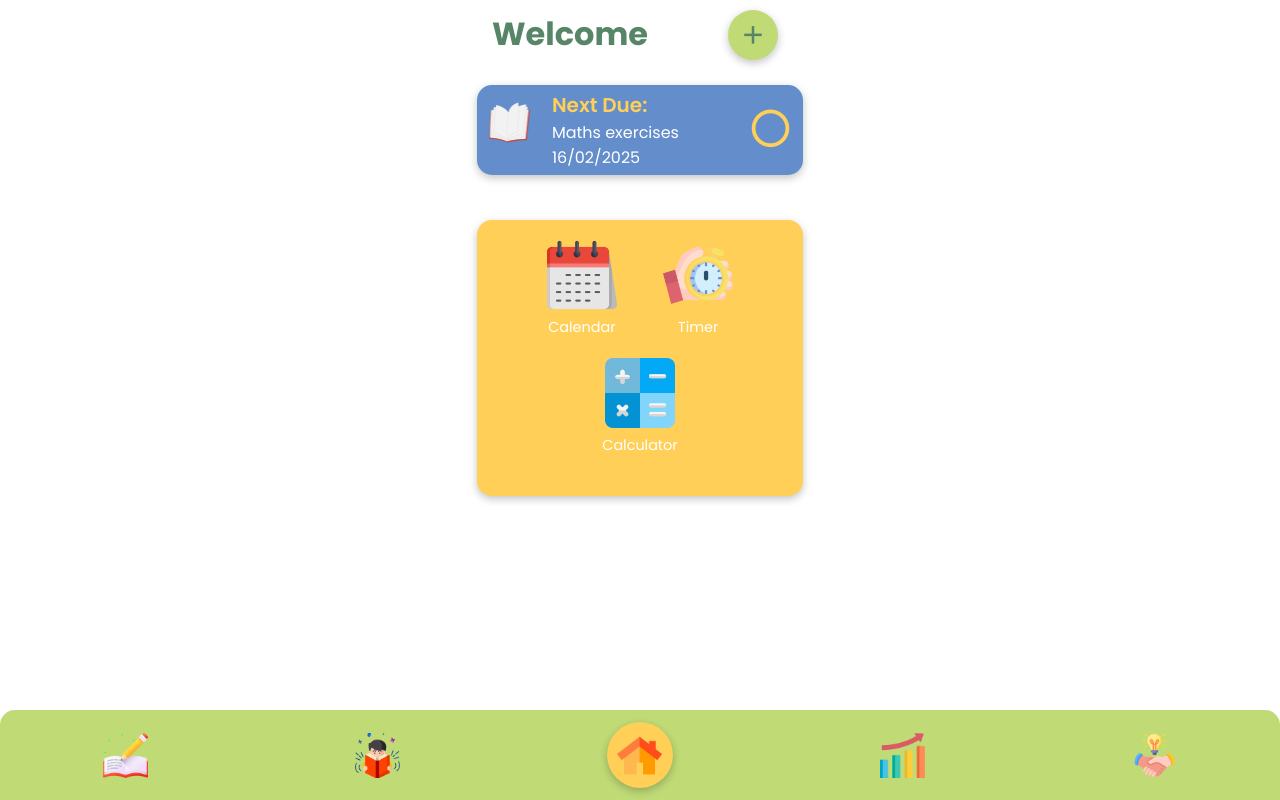
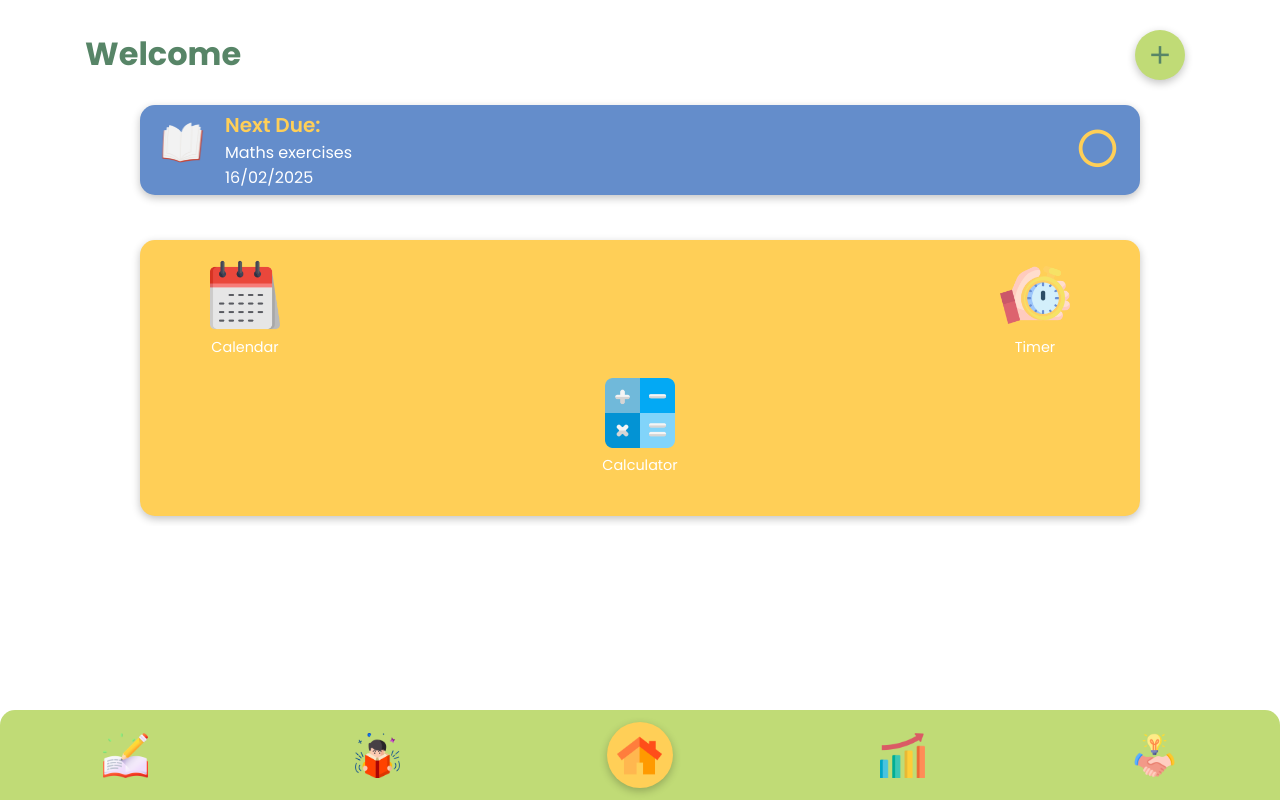
Before and after one commit to manong02/Eureka-React, a React (Vite) app: page / in a window 1280 px wide. Built offline with nearby package versions, Linux system fonts and the light colour scheme; a web font is replaced by a local one.

Commit message:
layout css style changed

```diff
--- a/src/pages/Dashboard/Dashboard.css
+++ b/src/pages/Dashboard/Dashboard.css
@@ -3,9 +3,12 @@
   flex-direction: column;
   align-items: center;
   justify-content: center;
-  padding-bottom: 50px;
+  /* padding-bottom: 50px; */
   height: 100%;
   width: 100%;
+  max-width: 1200px;
+  padding: 0 20px; /* Add padding to the sides */
+  margin: 0 auto; /* Center the container */
   overflow-y: auto;
   box-sizing: border-box;
   overflow-x: hidden;
@@ -16,13 +19,13 @@
   box-shadow: var(--shadow);
   border-radius: 15px;
   width: 100%;
-  max-width: 600px;
+  max-width: 1000px;
   height: 90px;
   display: flex;
   align-items: center;
   justify-content: space-between;
-  padding: 10px;
-  margin: 25px;
+  padding: 10px 20px; /* Adjust padding */
+  margin: 25px auto; /* Center horizontally */
 }
 
 .next_due_container .logo {
@@ -68,7 +71,7 @@
 .utilities_container {
   margin-top: 20px;
   width: 100%;
-  max-width: 600px;
+  max-width: 1000px;
   background-color: var(--accent);
   border-radius: 15px;
   box-shadow: var(--shadow);
@@ -106,3 +109,14 @@
   justify-content: center;
   padding-bottom: 20px;
 }
+
+/* Media Queries */
+@media (max-width: 768px) {
+
+
+}
+
+@media (max-width: 480px) {
+
+
+}
--- a/src/pages/HomeworkPage/HomeworkPage.css
+++ b/src/pages/HomeworkPage/HomeworkPage.css
@@ -20,7 +20,7 @@
     justify-content: flex-start;
     flex-direction: column;
     width: 100%; /* Adjust width for responsiveness */
-    max-width: 600px;
+    max-width: 1000px;
     max-height: 390px;
     overflow-y: auto;
     overflow-x: hidden;
--- a/src/styles/styles.css
+++ b/src/styles/styles.css
@@ -1,4 +1,20 @@
 @import url('https://fonts.googleapis.com/css2?family=Parkinsans:wght@300..800&family=Poppins:ital,wght@0,100;0,200;0,300;0,400;0,500;0,600;0,700;0,800;0,900;1,100;1,200;1,300;1,400;1,500;1,600;1,700;1,800;1,900&display=swap');
+
+html, body, #root, .App {
+    height: 100%;
+    width: 100%;
+    margin: 0;
+    padding: 0;
+    box-sizing: border-box;
+  }
+
+  .App {
+    display: flex;
+    flex-direction: column;
+    min-height: 100%;
+  }
+
+
 
 :root {
     --primary: #c0db76;
@@ -20,3 +36,20 @@ body {
     width: 100%;
     overflow-x: hidden;
 }
+
+.layout-content {
+    display: flex;
+    flex-direction: column; /* Allows stacking of content */
+    align-items: center; /* Centers child elements horizontally */
+    justify-content: flex-start; /* Aligns child elements to the top */
+    width: 100%; /* Takes up full width of the parent */
+    max-width: 1200px; /* Optional: set a max width for large screens */
+    margin: 0 auto; /* Centers the layout on larger screens */
+    padding: 20px; /* Optional: Add some padding */
+    box-sizing: border-box; /* Ensures padding doesn't overflow */
+  }
+
+  .layout-content .container {
+    max-width: 1200px;
+    width: 100%;
+  }
```
